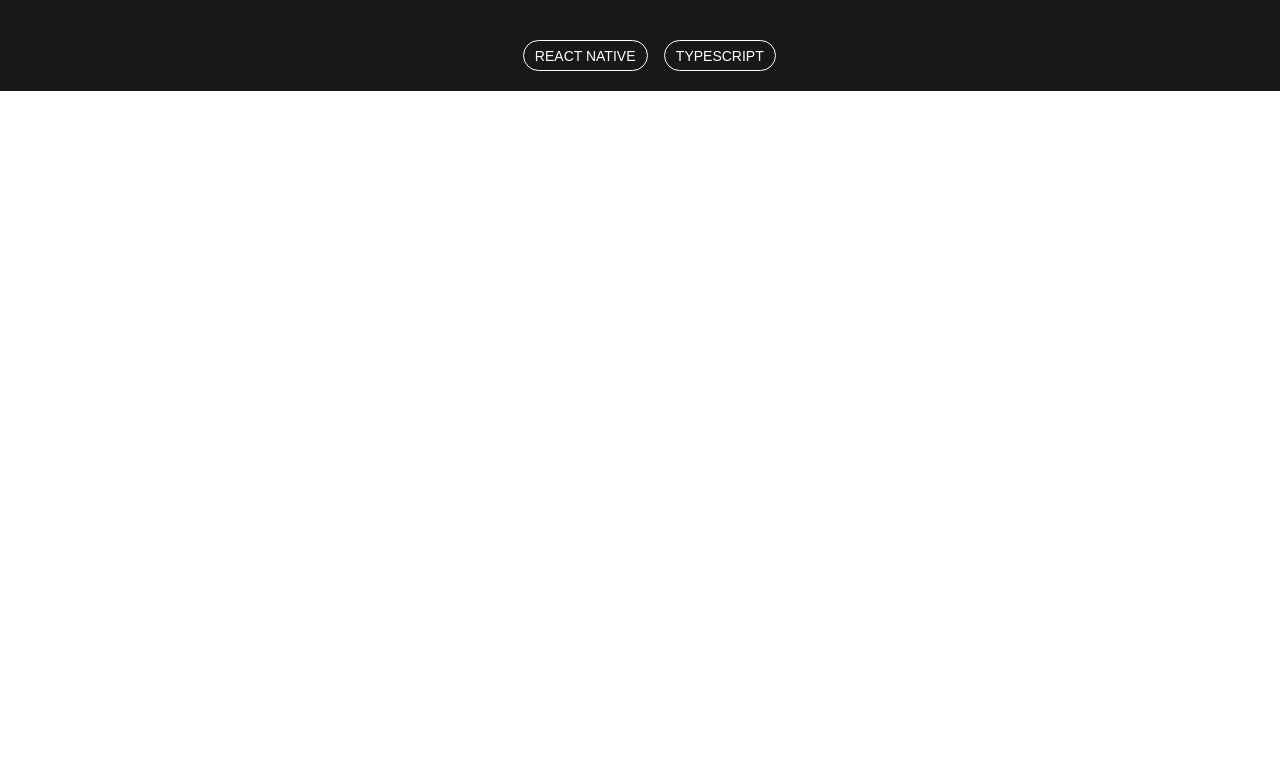
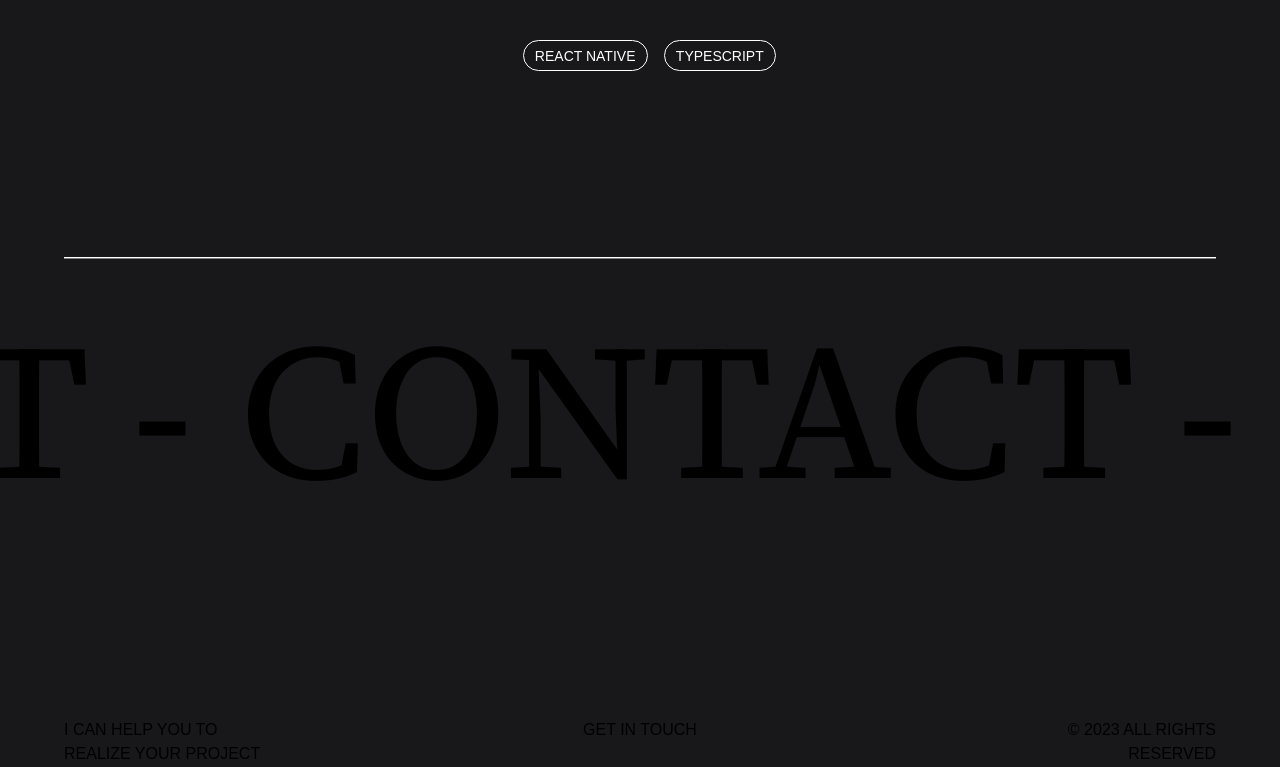
Before and after one commit to enzo-mourany/portfolio-v2, a Next.js app: page / in a window 1280 px wide. Shown: the part 2030-2797 px from the top of the page. Before the commit the page ends 2121 px from the top, so only its background shows below. Built offline with nearby package versions, Linux system fonts and the light colour scheme.

Commit message:
feat: add contact component

```diff
--- a/app/page.tsx
+++ b/app/page.tsx
@@ -4,6 +4,7 @@ import PostPreview from '../components/PostPreview';
 
 import About from '../components/About';
 import HomePage from './HomePage';
+import Contact from '../components/Contact';
 import ScrollingText from '../components/ScrollingText';
 
 const Page = () => {
@@ -16,9 +17,11 @@ const Page = () => {
       <HomePage />
       <About />
       <ScrollingText text="works" />
-      <div className="flex flex-col items-end w-11/12">
+      <div className="flex flex-col items-end w-11/12 mb-80">
         {postPreview}
       </div>
+      <ScrollingText text="contact" />
+      <Contact />
     </div>
   )
 };
--- /dev/null
+++ b/components/Contact.tsx
@@ -0,0 +1,31 @@
+import React from 'react';
+
+import styles from '../styles/Contact.module.scss';
+import LineButton from './input/LineButton';
+
+const Contact: React.FC = () => {
+    return (
+        <div className={styles.contact}>
+            <div className={styles.header}>
+                <div className={styles.text_box}>
+                    <p>I can help you to realize your project</p>
+                </div>
+                <div className={styles.text_box}>
+                    <p>Get in touch</p>
+                </div>
+                <div className={styles.text_box}>
+                    <p>© 2023 all rights reserved</p>
+                </div>
+            </div>
+            <div className={styles.email}>
+                <a href="mailto:enzo.mourany@outlook.com">enzo.mourany@outlook.com</a>
+            </div>
+            <div className={styles.links}>
+                <LineButton text="Github" />
+                <LineButton text="Linkedin" />
+            </div>
+        </div>
+    )
+};
+
+export default Contact;
--- /dev/null
+++ b/styles/Contact.module.scss
@@ -0,0 +1,39 @@
+.contact {
+    display: flex;
+    flex-direction: column;
+    align-items: center;
+    width: 90%;
+    margin-bottom: 100px;
+    .header {
+        display: flex;
+        flex-direction: row;
+        justify-content: space-between;
+        width: 100%;
+        margin-bottom: 200px;
+        .text_box {
+            display: flex;
+            width: 200px;
+            justify-content: center;
+            p {
+                text-transform: uppercase;
+            }
+            &:nth-of-type(3) {
+                p {
+                    text-align: end;
+                }
+            }
+        }
+    }
+    .email {
+        a {
+            text-transform: uppercase;
+            font-size: 5vw;
+        }
+    }
+    .links {
+        display: flex;
+        flex-direction: row;
+        justify-content: space-between;
+        width: 300px;
+    }
+}
--- a/styles/globals.css
+++ b/styles/globals.css
@@ -13,6 +13,9 @@
     p {
         @apply text-black dark:text-white font-manrope;
     }
+    a {
+        @apply text-black dark:text-white font-manrope;
+    }
     span {
         @apply text-black dark:text-white;
     }
```
